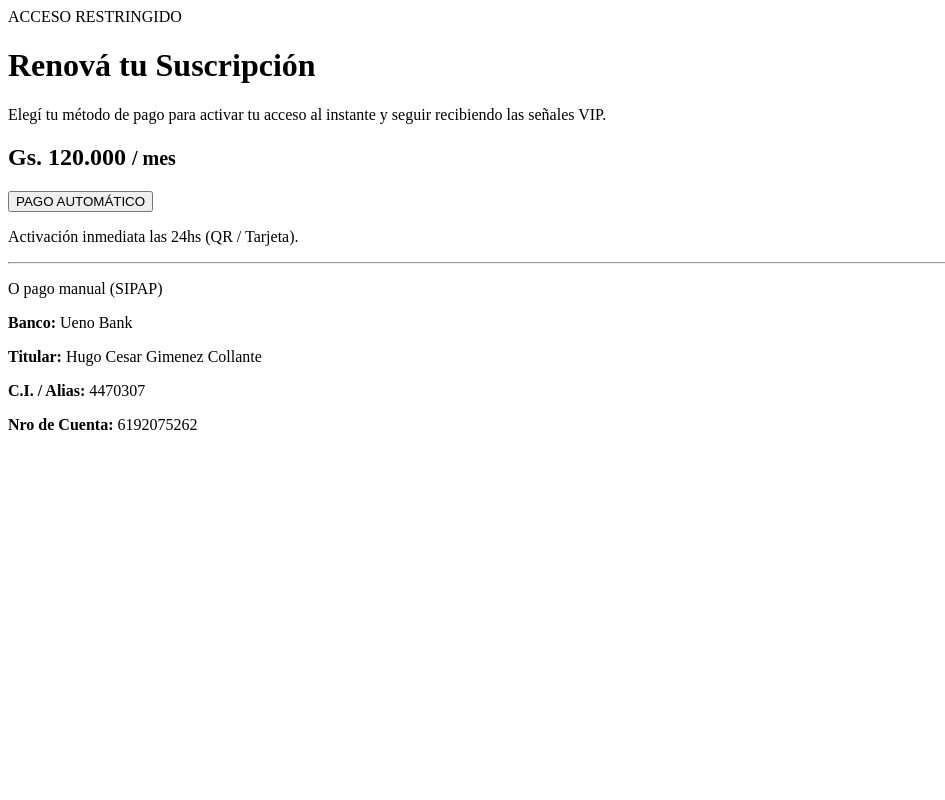
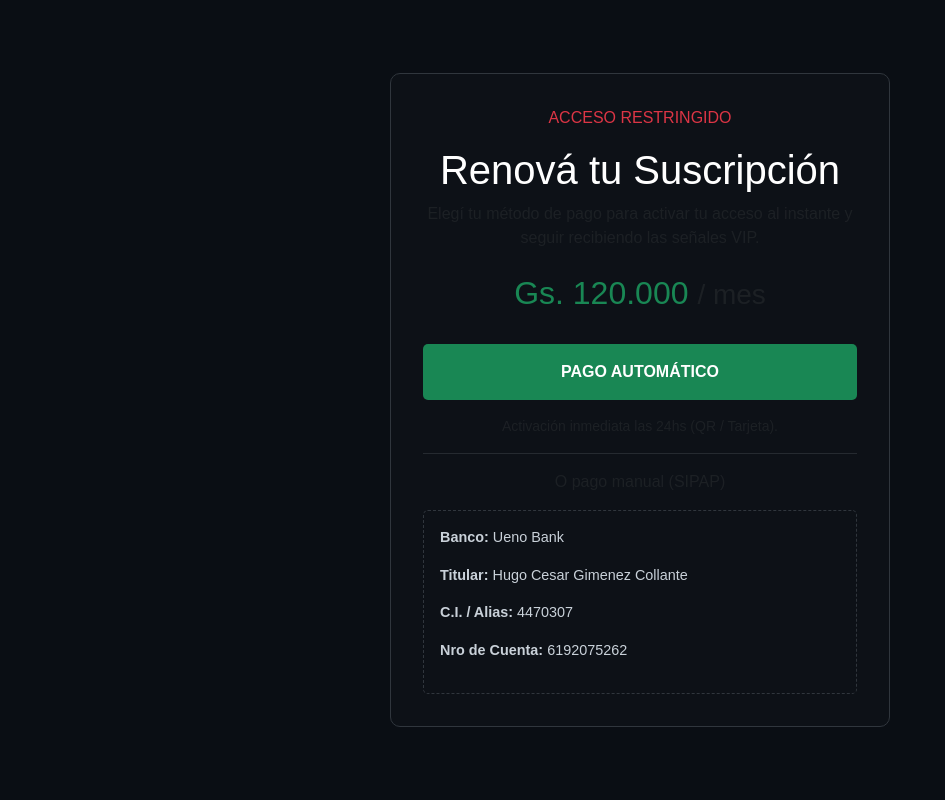
Before and after one commit to empleopro/panel-trading-vip, a Django app: template panel_vip/templates/pago.html in a window 1280 px wide. Shown: the whole page, without its empty margins (0-945 px from the left). Run offline with Django 3.2, Linux system fonts and the light colour scheme; the template is opened without the code that fills it, so the values that code supplies are empty.

Commit message:
Reparar estilos CSS

```diff
--- a/panel_vip/templates/pago.html
+++ b/panel_vip/templates/pago.html
@@ -2,27 +2,38 @@
 <html lang="es">
 <head>
     <meta charset="UTF-8">
+    <meta name="viewport" content="width=device-width, initial-scale=1.0">
     <title>Suscripción VIP</title>
-    <!-- Incluye aquí los mismos estilos CSS que tenías antes en tu proyecto original -->
+    <link href="https://cdn.jsdelivr.net/npm/bootstrap@5.3.0/dist/css/bootstrap.min.css" rel="stylesheet">
+    <style>
+        :root { --bg-dark: #0a0e14; --text-blue: #58a6ff; --card-bg: #0d1117; }
+        body { background-color: var(--bg-dark); color: white; font-family: sans-serif; display: flex; justify-content: center; align-items: center; min-height: 100vh; }
+        .payment-container { background-color: var(--card-bg); padding: 2rem; border-radius: 10px; border: 1px solid #30363d; width: 100%; max-width: 500px; text-align: center; }
+        .btn-pagopar { background-color: #198754; color: white; width: 100%; padding: 1rem; font-weight: bold; border: none; border-radius: 5px; margin: 1rem 0; }
+        .btn-pagopar:hover { background-color: #157347; }
+        .bank-details { border: 1px dashed #30363d; padding: 1rem; border-radius: 5px; text-align: left; margin-top: 1rem; font-size: 0.9rem; color: #c9d1d9; }
+    </style>
 </head>
 <body>
 
-    <div class="card-pago">
-        <div class="badge-acceso">ACCESO RESTRINGIDO</div>
-        <h1>Renová tu Suscripción</h1>
-        <p>Elegí tu método de pago para activar tu acceso al instante y seguir recibiendo las señales VIP.</p>
+<div class="payment-container">
+    <div class="text-danger mb-3">ACCESO RESTRINGIDO</div>
+    <h1 class="mb-2">Renová tu Suscripción</h1>
+    <p class="text-muted mb-4">Elegí tu método de pago para activar tu acceso al instante y seguir recibiendo las señales VIP.</p>
 
-        <h2>Gs. 120.000 <small>/ mes</small></h2>
+    <h2 class="text-success mb-3">Gs. 120.000 <small class="text-muted">/ mes</small></h2>
 
     <form action="{% url 'checkout_pagopar' %}" method="POST">
         {% csrf_token %}
-            <button type="submit" class="btn-pago-automatico">PAGO AUTOMÁTICO</button>
+        <button type="submit" class="btn-pagopar">PAGO AUTOMÁTICO</button>
     </form>
 
-        <p>Activación inmediata las 24hs (QR / Tarjeta).</p>
-        <hr>
-        <div class="pago-manual">
-            <p>O pago manual (SIPAP)</p>
+    <p class="text-muted small">Activación inmediata las 24hs (QR / Tarjeta).</p>
+
+    <hr class="border-secondary">
+
+    <div class="text-muted mb-2">O pago manual (SIPAP)</div>
+    <div class="bank-details">
         <p><strong>Banco:</strong> Ueno Bank</p>
         <p><strong>Titular:</strong> Hugo Cesar Gimenez Collante</p>
         <p><strong>C.I. / Alias:</strong> 4470307</p>
```
Lines whose indentation alone changed are shown as unchanged.
